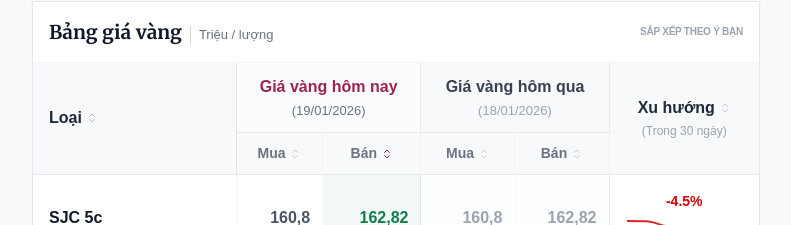
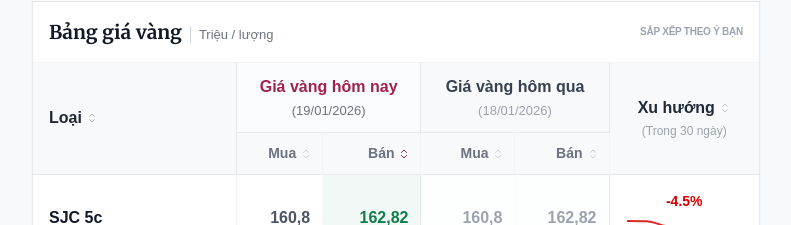
Before and after one commit to thienkhoi1802/VnExpress-Gi-V-ng, a React (Vite) app: page / in a window 1280 px wide. Shown: the part 1052-1277 px from the top of the page, without its empty margins (244-1035 px from the left). Built offline with nearby package versions, Linux system fonts and the light colour scheme.

Commit message:
feat(ui): Improve table and market highlight layout
Adjusts text alignment in GoldTable headers to right for better data readability. Enhances MarketHighlights component by increasing caption text size for improved visibility and rebalancing padding and spacing for a cleaner look.

```diff
--- a/components/GoldTable.tsx
+++ b/components/GoldTable.tsx
@@ -93,9 +93,9 @@
   const SortHeader = ({ label, sortKey, className = "" }: { label: string, sortKey: SortKey, className?: string }) => (
     <th
       onClick={() => handleSort(sortKey)}
-      className={`cursor-pointer group select-none hover:bg-gray-100/80 transition-colors ${className}`}
+      className={`cursor-pointer group select-none hover:bg-gray-100/80 transition-colors text-right ${className}`}
     >
-      <div className="flex items-center justify-center gap-1">
+      <div className="flex items-center justify-end gap-1">
         <span>{label}</span>
         <ChevronsUpDown size={12} className={`shrink-0 transition-opacity ${sortConfig.key === sortKey ? 'opacity-100 text-[#9f224e]' : 'opacity-30 group-hover:opacity-60'}`} />
       </div>
@@ -168,7 +168,7 @@
               </th>
             </tr>
 
-            {/* Tầng 2: Mua/Bán */}
+            {/* Tầng 2: Mua/Bán - Đã điều chỉnh căn phải justify-end */}
             <tr className="bg-[#f8f9fb] border-b border-gray-200 text-[13px] sm:text-[14px] text-gray-500 font-bold">
               <SortHeader label="Mua" sortKey="todayBuy" className="p-1.5 sm:p-2.5 border-r border-gray-100" />
               <SortHeader label="Bán" sortKey="todaySell" className="p-1.5 sm:p-2.5 border-r border-gray-100" />
--- a/components/MarketHighlights.tsx
+++ b/components/MarketHighlights.tsx
@@ -316,12 +316,12 @@
                          </div>
                     </div>
 
-                    {/* Vietnamese Caption Texts - Compact */}
-                    <div className="mt-1 bg-[#f0f9ff] border border-blue-50 p-3 rounded-sm space-y-0.5">
-                        <p className="text-[13px] sm:text-[14px] text-[#1e293b] leading-normal font-sans text-left">
+                    {/* Vietnamese Caption Texts - Adjusted to 18px for better balance */}
+                    <div className="mt-1 bg-[#f0f9ff] border border-blue-50 p-4 rounded-sm space-y-2">
+                        <p className="text-[18px] text-[#1e293b] leading-snug font-sans text-left">
                             Giá thế giới quy đổi: <span className="font-black text-[#0f172a]">117.795.325 VNĐ/Ounce</span>
                         </p>
-                        <p className="text-[12px] sm:text-[13px] text-[#475569] font-sans text-left">
+                        <p className="text-[18px] text-[#475569] leading-snug font-sans text-left">
                             Giá vàng thế giới {percent >= 0 ? 'tăng' : 'giảm'} <span className={`font-black ${percent >= 0 ? 'text-[#0f7d4b]' : 'text-[#bd0000]'}`}>{Math.abs(percent).toFixed(2)}%</span> trong 24 giờ qua.
                         </p>
                     </div>
```
